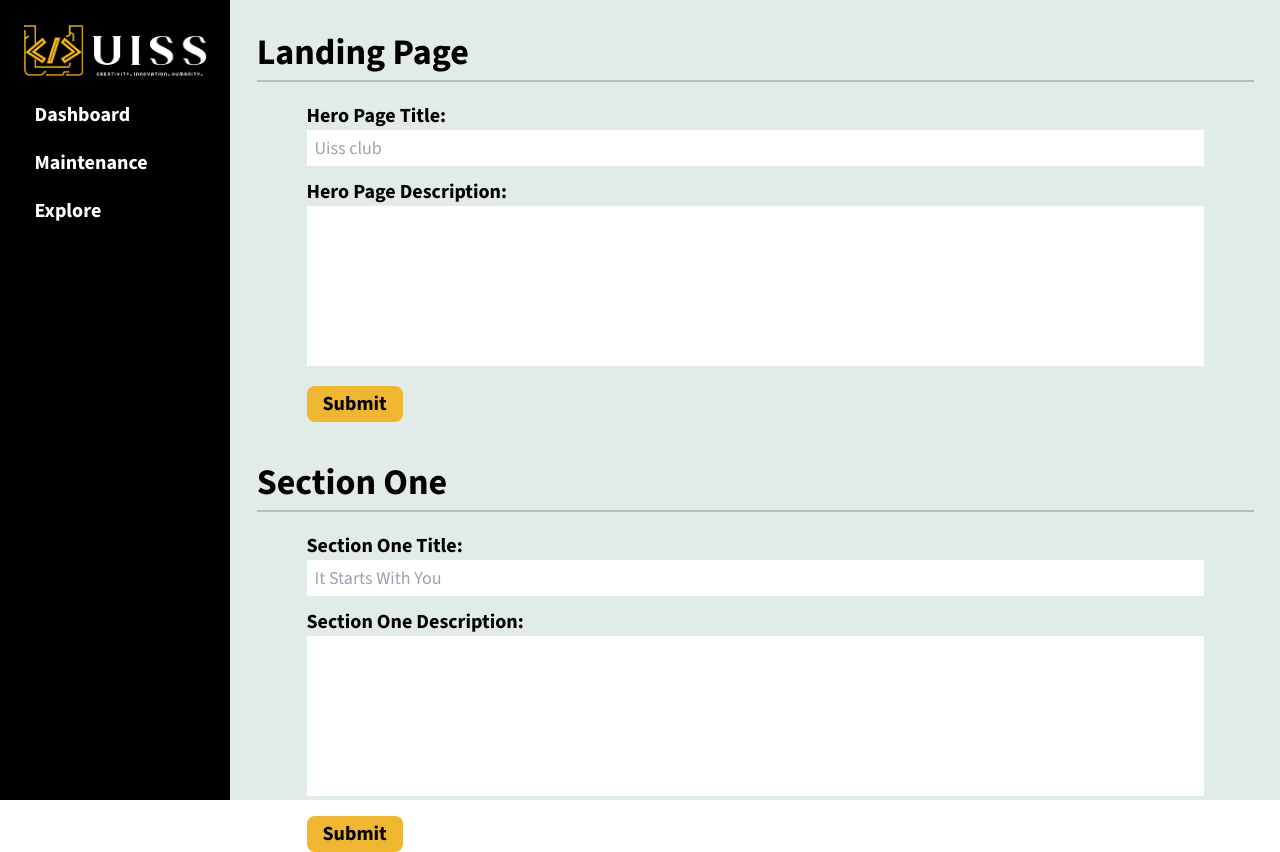
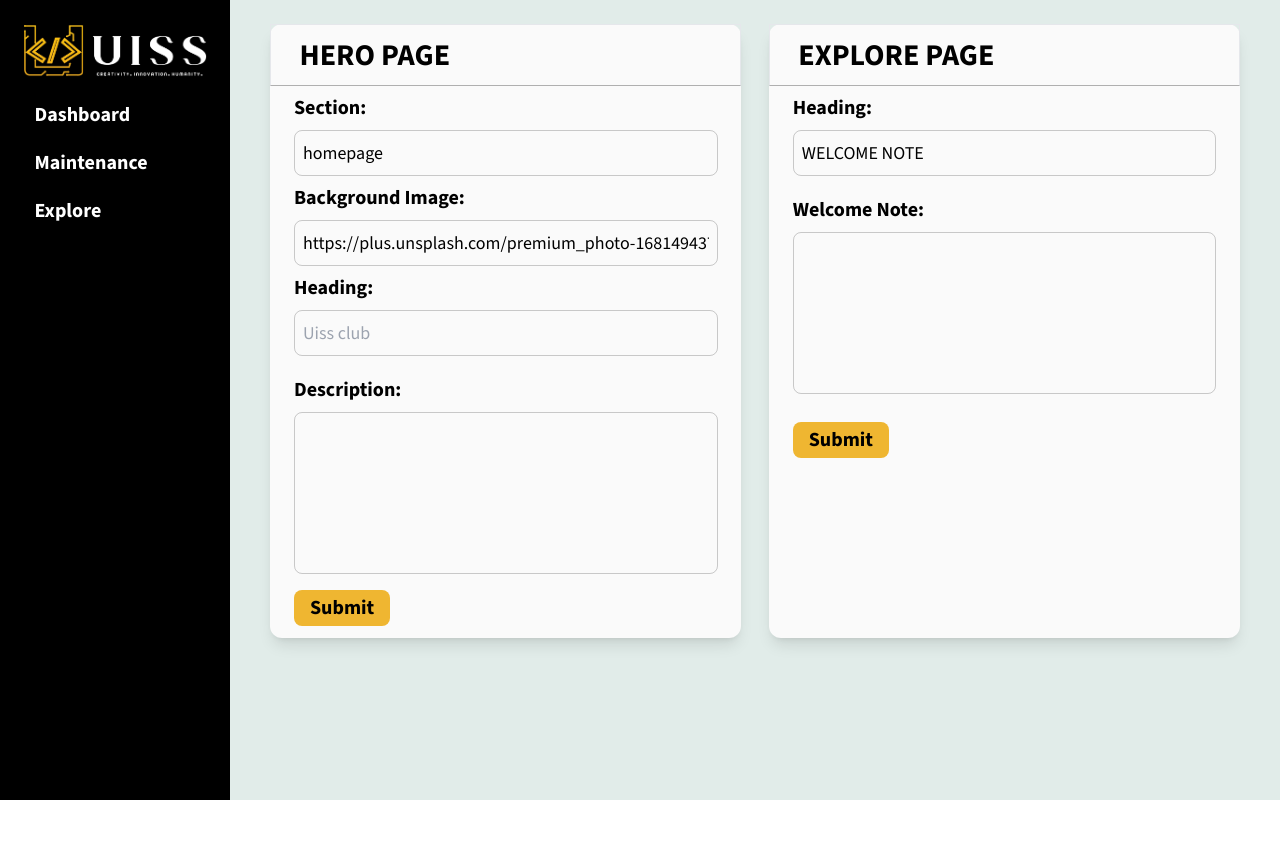
Before and after one commit to UISS-SOLUTIONS/UissWebsite, a Next.js app: page /AdminPanel in a window 1280 px wide. After the commit the page ends 800 px from the top, so only its background shows below. Built offline with nearby package versions, Linux system fonts and the light colour scheme.

Commit message:
created reusable form wrapper

```diff
--- a/app/AdminPanel/AdminPages/Maintenance/index.tsx
+++ b/app/AdminPanel/AdminPages/Maintenance/index.tsx
@@ -1,32 +1,105 @@
-import React from 'react'
-import TabHeader from '../../Components/header'
-
+"use client";
+import { submitForm } from "@/app/actions";
+import FormWrapper from "@/app/components/formWrapper";
+import React from "react";
+import { toast } from "sonner";
 
 const WebMaintenance = () => {
+  const handleFormSubmit = async (
+    values: Record<string, FormDataEntryValue | null>
+  ) => {
+    toast.promise(submitForm(values, "http://localhost:3000/api/heroPage"), {
+      loading: "Submitting data...",
+      success: (result) => result.message || "Form submitted successfully!",
+      error: (error) => error.message || "Failed to submit form.",
+    });
+  };
 
   return (
-    <TabHeader title='Landing Page'>
-          <form className='flex justify-center gap-2'>
-            <div className='flex flex-col w-[90%] '>
-            <label htmlFor="LandTitle" className='text-xl font-bold pt-5'>Hero Page Title:</label>
-            <input type="text" name="LandTitle" id="" className='py-1 px-2 text-lg focus:outline-none' placeholder='Uiss club' />
-            <label htmlFor="Description" className='text-xl font-bold pt-3'>Hero Page Description:</label>
-            <textarea name="Description" id="" className='p-2 resize-none focus:outline-none' rows={6}/>
-            <button type="submit" className='text-xl px-4 py-1 bg-[#efb631] text-black font-bold rounded-lg w-fit mt-5 items-end'>Submit</button>
-            </div>
-          </form>
-          <span className='flex text-4xl font-bold pb-2 border-b-2 border-black/20 pt-10'>Section One</span>
-          <form className='flex justify-center gap-2'>
-            <div className='flex flex-col w-[90%]'>
-            <label htmlFor="SectionOneTitle" className='text-xl font-bold pt-5'>Section One Title:</label>
-            <input type="text" name="SectionOneTitle" id="" className='py-1 px-2 text-lg focus:outline-none' placeholder='It Starts With You' />
-            <label htmlFor="Description" className='text-xl font-bold pt-3'>Section One Description:</label>
-            <textarea name="Description" id="" className='p-2 resize-none focus:outline-none' rows={6}/>
-            <button type="submit" className='text-xl px-4 py-1 bg-[#efb631] text-black font-bold rounded-lg w-fit mt-5 items-end'>Submit</button>
-            </div>
-          </form>
-    </TabHeader>
-  )
-}
+    <div className="grid grid-cols-2 gap-7 mx-10">
+      <FormWrapper onSubmit={handleFormSubmit}>
+        <span className="w-full text-3xl border-b-black/30 border-[1px] uppercase font-bold px-7 py-3">
+          Hero Page
+        </span>
+        <div className="flex flex-col gap-2 w-[90%] ">
+          <label htmlFor="section" className="text-xl font-bold">
+            Section:
+          </label>
+          <input
+            type="text"
+            name="section"
+            id=""
+            className="p-2 text-lg focus:outline-none bg-transparent border-black/20 border-[1px] rounded-lg"
+            value={"homepage"}
+          />
+          <label htmlFor="backgroundImg" className="text-xl font-bold">
+            Background Image:
+          </label>
+          <input
+            type="text"
+            name="backgroundImg"
+            id=""
+            value={
+              "https://plus.unsplash.com/premium_photo-1681494379901-6dc30090cd1b?q=80&w=1470&auto=format&fit=crop&ixlib=rb-4.0.3&ixid=M3wxMjA3fDB8MHxwaG90by1wYWdlfHx8fGVufDB8fHx8fA%3D%3D"
+            }
+            className="p-2 text-lg focus:outline-none bg-transparent border-black/20 border-[1px] rounded-lg"
+          />
+          <label htmlFor="heading" className="text-xl font-bold">
+            Heading:
+          </label>
+          <input
+            type="text"
+            name="heading"
+            id=""
+            className="p-2 text-lg focus:outline-none bg-transparent border-black/20 border-[1px] rounded-lg"
+            placeholder="Uiss club"
+          />
+          <label htmlFor="description" className="text-xl font-bold pt-3">
+            Description:
+          </label>
+          <textarea
+            name="description"
+            id=""
+            className="p-2 resize-none focus:outline-none bg-transparent border-black/20 border-[1px] rounded-lg"
+            rows={6}
+          />
+        </div>
+      </FormWrapper>
+      <form className="flex flex-col items-center gap-2 bg-[#FAFAFA]  rounded-xl shadow-lg">
+        <span className="w-full text-3xl border-b-black/30 border-[1px] uppercase font-bold px-7 py-3">
+          Explore Page
+        </span>
+        <div className="flex flex-col gap-2 w-[90%]">
+          <label htmlFor="SectionOneTitle" className="text-xl font-bold">
+            Heading:
+          </label>
+          <input
+            type="text"
+            name="SectionOneTitle"
+            id=""
+            className="p-2 text-lg focus:outline-none bg-transparent border-black/20 border-[1px] rounded-lg"
+            value={"WELCOME NOTE"}
+            disabled
+          />
+          <label htmlFor="description" className="text-xl font-bold pt-3">
+            Welcome Note:
+          </label>
+          <textarea
+            name="description"
+            id=""
+            className="p-2 resize-none focus:outline-none bg-transparent border-black/20 border-[1px] rounded-lg"
+            rows={6}
+          />
+          <button
+            type="submit"
+            className="text-xl px-4 py-1 bg-[#efb631] text-black font-bold rounded-lg w-fit my-5 items-end"
+          >
+            Submit
+          </button>
+        </div>
+      </form>
+    </div>
+  );
+};
 
-export default WebMaintenance
+export default WebMaintenance;
--- /dev/null
+++ b/app/components/formWrapper.tsx
@@ -0,0 +1,41 @@
+import React, { useEffect, useState } from "react";
+import { toast } from "sonner";
+
+interface FormWrapperProps {
+  onSubmit: (values: Record<string, FormDataEntryValue | null>) => void;
+  children: React.ReactNode;
+}
+
+const FormWrapper: React.FC<FormWrapperProps> = ({ onSubmit, children }) => {
+  const handleSubmit = (e: React.FormEvent<HTMLFormElement>) => {
+    e.preventDefault();
+
+    const formData = new FormData(e.currentTarget);
+    const values: Record<string, FormDataEntryValue | null> = {};
+
+    formData.forEach((value, key) => {
+      values[key] = value;
+    });
+
+    onSubmit(values);
+  };
+
+  return (
+    <form
+      className="flex flex-col items-center gap-2 bg-[#FAFAFA] rounded-xl shadow-lg"
+      onSubmit={handleSubmit}
+    >
+      {children}
+      <div className="w-[90%]">
+        <button
+          type="submit"
+          className="text-xl px-4 py-1 bg-[#efb631] text-black font-bold rounded-lg w-fit mt-2 mb-3"
+        >
+          Submit
+        </button>
+      </div>
+    </form>
+  );
+};
+
+export default FormWrapper;
```
